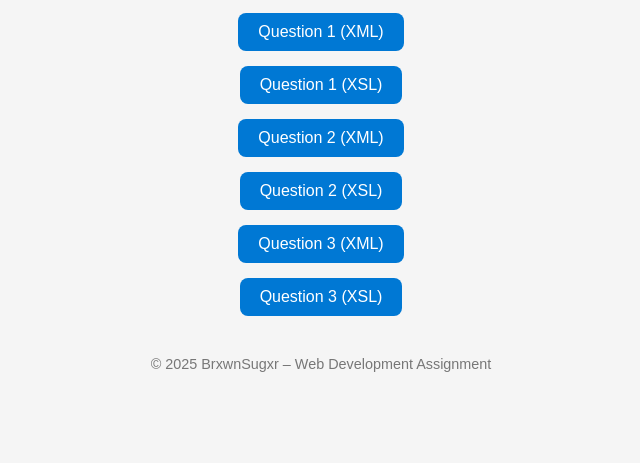
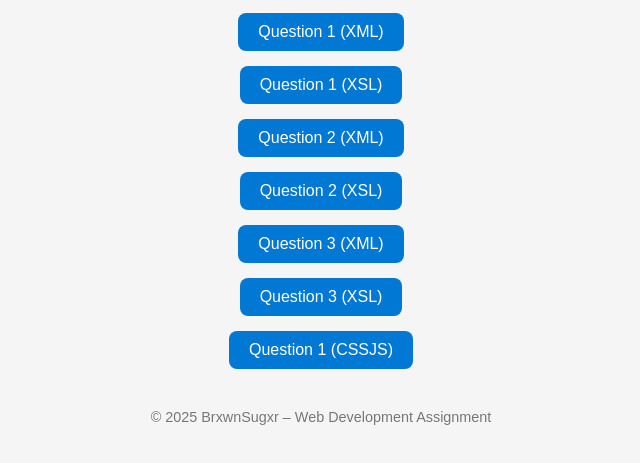
Before and after one commit to BrxwnSugxr/XSLT-CSSJS-Demo, a plain HTML site: page index.html in a window 1280 px wide. Shown: the part 151-614 px from the top of the page, without its empty margins (319-959 px from the left). Drawn offline with Linux system fonts and the light colour scheme.

Commit message:
connecting to index page

```diff
--- a/index.html
+++ b/index.html
@@ -60,6 +60,9 @@
       <li><a href="question2.xsl" target="_blank">Question 2 (XSL)</a></li>
       <li><a href="question3.xml" target="_blank">Question 3 (XML)</a></li>
       <li><a href="question3.xsl" target="_blank">Question 3 (XSL)</a></li>
+      <li>
+        <a href="headingChange.html" target="_blank">Question 1 (CSSJS)</a>
+      </li>
     </ul>
 
     <footer>© 2025 BrxwnSugxr – Web Development Assignment</footer>
```
